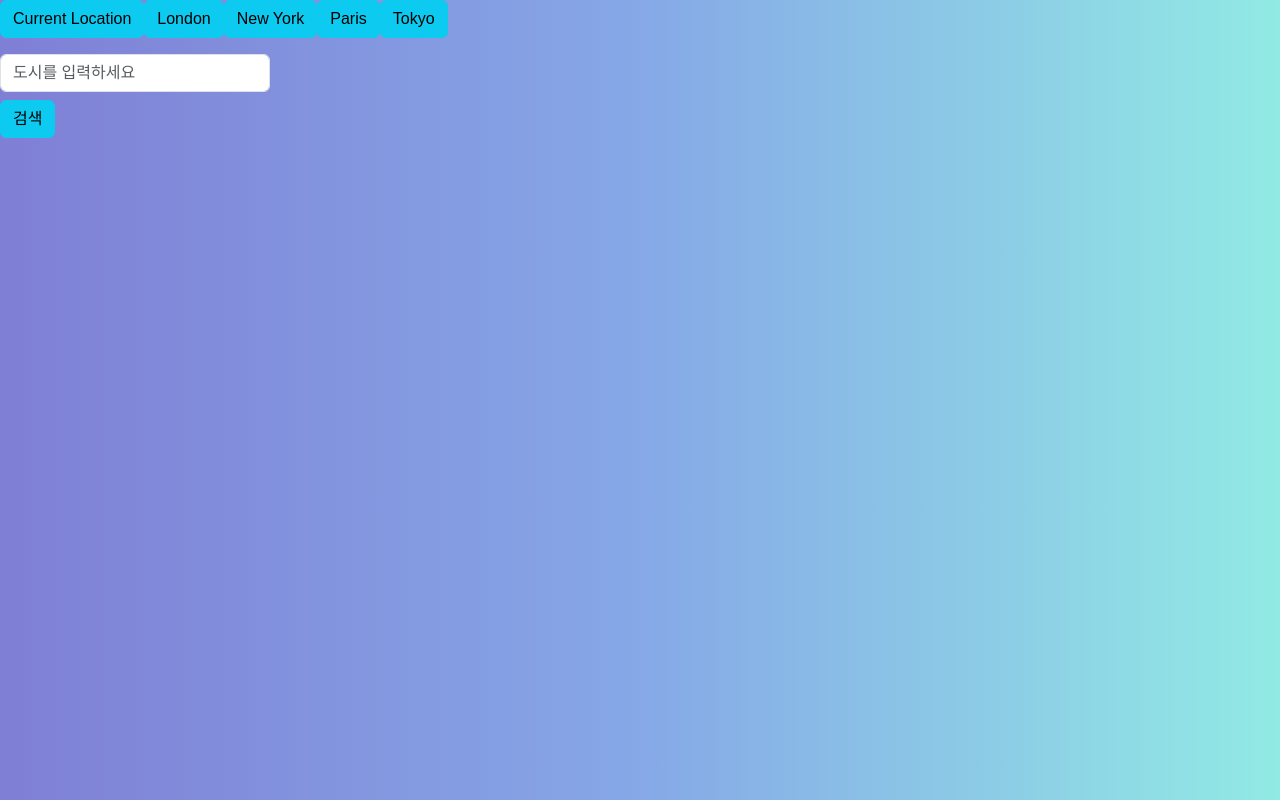
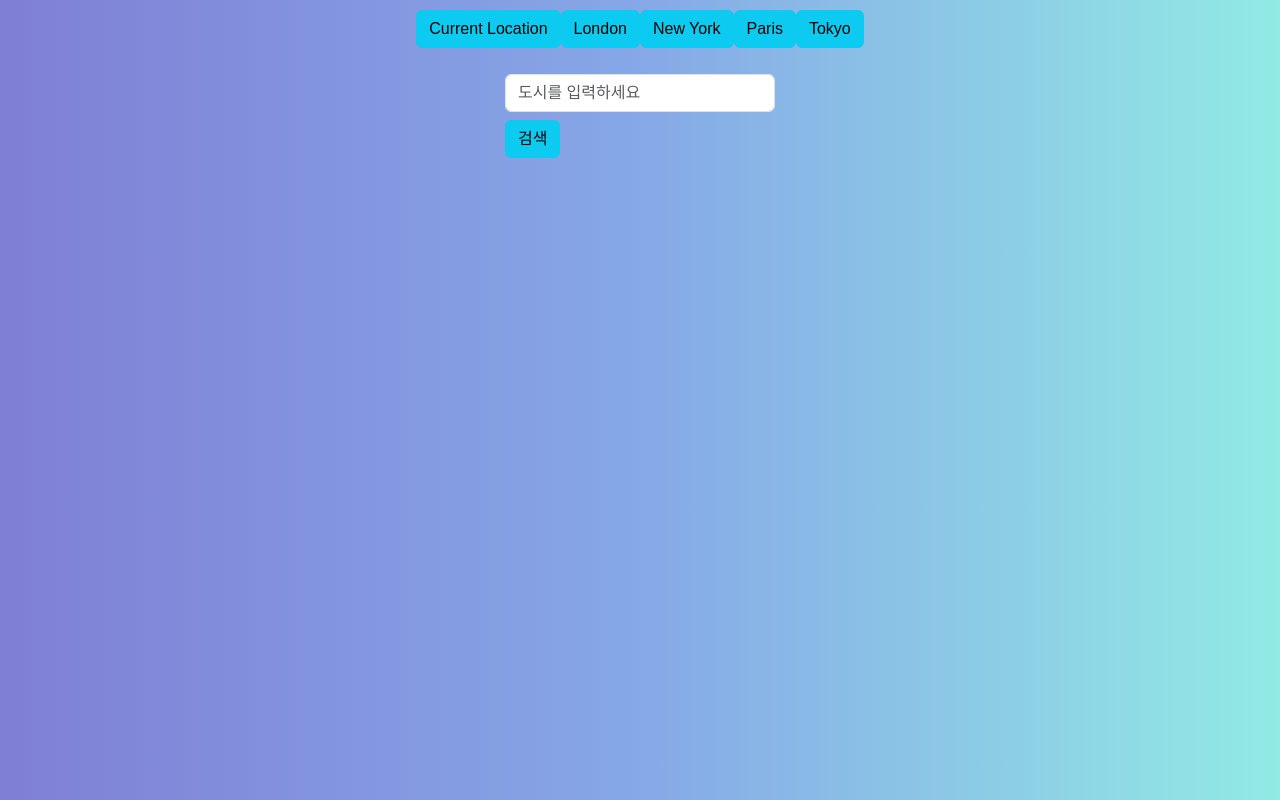
Before and after one commit to hheeju98/Weather_APP, a React (Create React App) app: page / in a window 1280 px wide. Built offline with nearby package versions, Linux system fonts and the light colour scheme; no server answers.

Commit message:
스타일링 적용_항목 위치 정렬

```diff
--- a/src/App.css
+++ b/src/App.css
@@ -29,9 +29,24 @@ body {
 
 .weather_info-container {
   font-size: 18px;
-  margin: auto;
+  display: flex;
+  justify-content: center; /* 가로 중앙 정렬 */
+  align-items: center;
+  flex-direction: column;
+  padding-top: 120px;
 }
 
+.weather_btn {
+  padding: 10px;
+  display: flex;
+  margin: auto;
+  justify-content: center;
+}
+
+.search_btn {
+  display: flex;
+  justify-content: center;
+}
 form {
   width: 270px;
 }
--- a/src/App.js
+++ b/src/App.js
@@ -110,19 +110,24 @@ function App() {
     <div className={`weather_box ${temperatureStyleClass()}`}>
       {weatherData && (
         <div className="weather_info-container">
-          <p>{weatherData.name}</p>
-          <p>{new Date().toDateString()}</p>
-          <p>{formatTime(new Date())}</p>
-          <p>{weatherData.main.temp}°C</p>
-          <p>{weatherData.weather[0].description}</p>
+          <div>{weatherData.name}</div>
+          <div>{new Date().toDateString()}</div>
+          <div>{formatTime(new Date())}</div>
+          <div>{weatherData.main.temp}°C</div>
+          <div>{weatherData.weather[0].description}</div>
         </div>
       )}
 
       <div>
+        <div className="weather_btn">
           <Button variant="info" onClick={handleCurrentLocationClick}>
             Current Location
           </Button>
-        <Button variant="info" onClick={() => handleCityButtonClick("London")}>
+
+          <Button
+            variant="info"
+            onClick={() => handleCityButtonClick("London")}
+          >
             London
           </Button>
           <Button
@@ -138,6 +143,9 @@ function App() {
             Tokyo
           </Button>
         </div>
+      </div>
+
+      <div className="search_btn">
         <Form onSubmit={handleSearchSubmit} className="mt-3">
           <Form.Control
             type="text"
@@ -150,6 +158,7 @@ function App() {
           </Button>
         </Form>
       </div>
+    </div>
   );
 }
 
```
Lines whose indentation alone changed are shown as unchanged.
